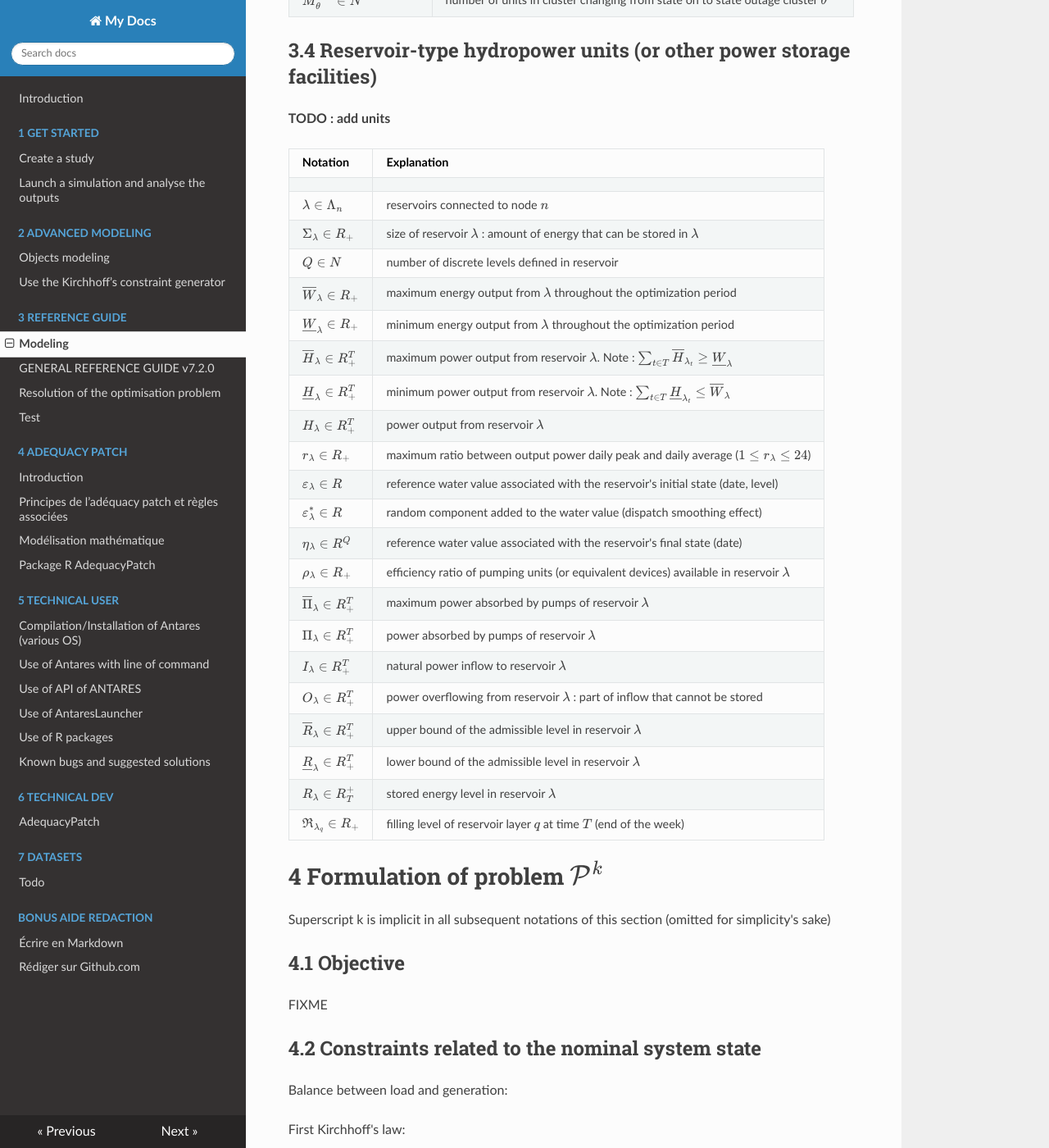
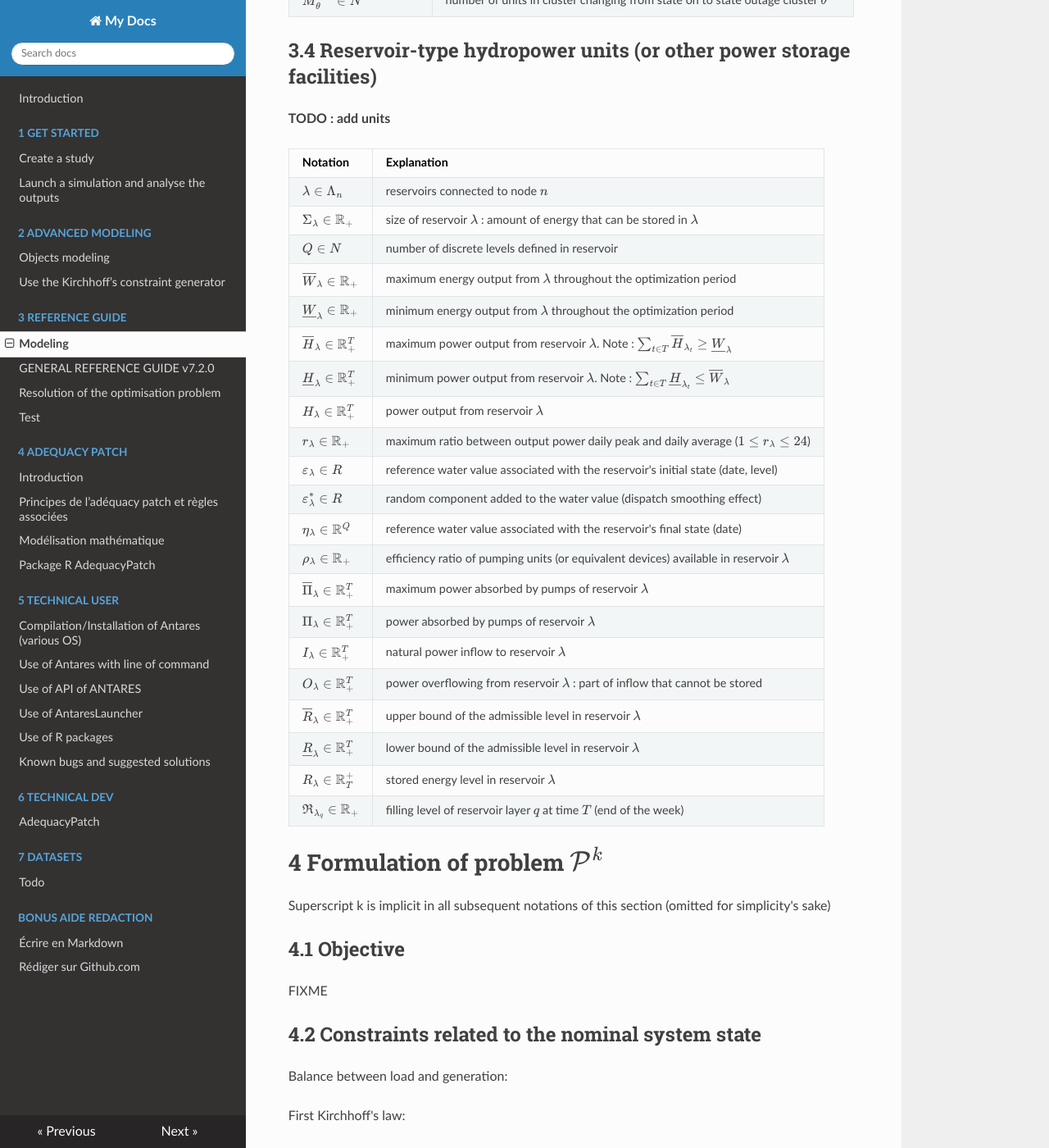
Before and after one commit to AntaresSimulatorTeam/antares-doc, an MkDocs documentation site: the page built from docs/3-reference-guide/modeling.md, in a window 1280 px wide and 1400 px high, scrolled down 7084 px. Shown: the whole window at 82% size. Built offline with MkDocs 1.6.1, drawn with Linux system fonts in a browser that asks for light colours; nearby versions of some CDN libraries; formulas are drawn with MathJax 3; some of the changed text lies outside the part shown.

Commit message:
Add \mathbb for R, N sets

```diff
--- a/docs/3-reference-guide/modeling.md
+++ b/docs/3-reference-guide/modeling.md
@@ -83,42 +83,42 @@ The next sections of this document develop the following subjects:
 ## 3.1 General notations
 **TODO : add units**
 
-| Notation             | Explanation                                                                                               |
-| ------------         | -------------                                                                                             |
-| \\( k \in  K \\)     | optimization periods (weeks) over which \\(P\\) and \\(P^k\\) are defined (omitted for simplicity)        |
-| \\(t \in T\\)        | individual time steps of any optimization period \\( k\in K\\) (hours of the week)                        |
-| \\(G(N,L)\\)         | undirected graph of the power system (connected)                                                          |
-| \\(n \in N\\)        | vertices of \\(G\\), \\(N\\) is an ordered set                                                            |
-| \\(l \in L\\)        | edges of \\(G\\)                                                                                          |
-| \\(A\\)              | incidence matrix of \\(G\\), dimension \\(N\times L\\)                                                    |
-| \\(g\\)              | spanning tree of \\(G\\)                                                                                  |
-| \\(C_g\\)            | cycle basis associated with \\(g\\), dimension \\(L\times (L+1-N)\\)                                      |
-| \\(L_n^+\subset L\\) | set of edges for which \\(n\\) is the upstream vertex                                                     |
-| \\(L_n^-\subset L\\) | set of edges for which \\(n\\) is the downstream vertex                                                   |
-| \\(u_l \in N\\)      | vertex upstream from \\(l\\)                                                                              |
-| \\(d_l \in N\\)      | vertex downstream from \\(l\\)                                                                            |
-| \\(u \cdot v\\)      | inner product of vectors \\(u\\) and \\(v\\)                                                              |
-| \\(u_\uparrow^p\\)   | vector resulting from the permutation on \\(u \in R^s\\) : $$ u\_\uparrow^p(i)=u(i+p\, \mathrm{mod}\,s)$$ |
+| Notation             | Explanation                                                                                                        |
+| ------------         | -------------                                                                                                      |
+| \\( k \in  K \\)     | optimization periods (weeks) over which \\(P\\) and \\(P^k\\) are defined (omitted for simplicity)                 |
+| \\(t \in T\\)        | individual time steps of any optimization period \\( k\in K\\) (hours of the week)                                 |
+| \\(G(N,L)\\)         | undirected graph of the power system (connected)                                                                   |
+| \\(n \in N\\)        | vertices of \\(G\\), \\(N\\) is an ordered set                                                                     |
+| \\(l \in L\\)        | edges of \\(G\\)                                                                                                   |
+| \\(A\\)              | incidence matrix of \\(G\\), dimension \\(N\times L\\)                                                             |
+| \\(g\\)              | spanning tree of \\(G\\)                                                                                           |
+| \\(C_g\\)            | cycle basis associated with \\(g\\), dimension \\(L\times (L+1-N)\\)                                               |
+| \\(L_n^+\subset L\\) | set of edges for which \\(n\\) is the upstream vertex                                                              |
+| \\(L_n^-\subset L\\) | set of edges for which \\(n\\) is the downstream vertex                                                            |
+| \\(u_l \in N\\)      | vertex upstream from \\(l\\)                                                                                       |
+| \\(d_l \in N\\)      | vertex downstream from \\(l\\)                                                                                     |
+| \\(u \cdot v\\)      | inner product of vectors \\(u\\) and \\(v\\)                                                                       |
+| \\(u_\uparrow^p\\)   | vector resulting from the permutation on \\(u \in \mathbb{R}^s\\) : $$ u\_\uparrow^p(i)=u(i+p\, \mathrm{mod}\,s)$$ |
 
 
 ## 3.2 Grid
 **TODO : add units**
 
-| Notation                             | Explanation                                                                                            |
-| ------------                         | -------------                                                                                          |
-| \\(C_l^+ \in R^T_+\\)                | initial transmission capacity from \\(u_l\\) to \\(d_l\\) (variable of \\(P\\) and \\(P^k\\))          |
-| \\( \overline{C}\_l^+ \in R^T\_+ \\) | maximum transmission capacity from \\(u_l\\) to \\(d_l\\) (variable of \\(P\\), not used in \\(P^k\\)) |
-| \\(C_l^- \in R^T_+\\)                | initial transmission capacity from \\(d_l\\) to \\(u_l\\) (variable of \\(P\\) and \\(P^k\\))          |
-| \\( \bar{C}^{-}\_l\in R^T\_{+} \\)   | maximum transmission capacity from \\(d_l\\) to \\(u_l\\) (variable of \\(P\\), not used in \\(P^k\\)) |
-| \\(\Psi_l \in R_+\\)                 | weekly cost of a maximum capacity investment                                                           |
-| \\(x_l \in [0,1]\\)                  | transmission capacity investment level                                                                 |
-| \\(F_l^+ \in R^T_+\\)                | power flow through \\(l\\), from \\(u_l\\) to \\(d_l\\)                                                |
-| \\(F_l^- \in R^T_+\\)                | power flow through \\(l\\), from \\(d_l\\) to \\(u_l\\)                                                |
-| \\(F_l\in R^T\\)                     | total power flow through \\(l\\), \\(F_l=F_l^+-F_l^-\\)                                                |
-| \\(\tilde{F}_t \in R^T\\)            | system flow snapshot at time \\(t\\)                                                                   |
-| \\(\gamma_l^+\in R^T\\)              | transmission cost through \\(l\\), from \\(u_l\\) to \\(d_l\\). Proportional to the power flow         |
-| \\(\gamma_l^-\in R^T\\)              | transmission cost through \\(l\\), from \\(d_l\\) to \\(u_l\\). Proportional to the power flow         |
-| \\(Z_l \in R\_+\\)                   | overall impedance of \\(l\\)                                                                           |
+| Notation                                      | Explanation                                                                                            |
+| ------------                                  | -------------                                                                                          |
+| \\(C_l^+ \in \mathbb{R}^T_+\\)                | initial transmission capacity from \\(u_l\\) to \\(d_l\\) (variable of \\(P\\) and \\(P^k\\))          |
+| \\( \overline{C}\_l^+ \in \mathbb{R}^T\_+ \\) | maximum transmission capacity from \\(u_l\\) to \\(d_l\\) (variable of \\(P\\), not used in \\(P^k\\)) |
+| \\(C_l^- \in \mathbb{R}^T_+\\)                | initial transmission capacity from \\(d_l\\) to \\(u_l\\) (variable of \\(P\\) and \\(P^k\\))          |
+| \\( \bar{C}^{-}\_l\in \mathbb{R}^T\_{+} \\)   | maximum transmission capacity from \\(d_l\\) to \\(u_l\\) (variable of \\(P\\), not used in \\(P^k\\)) |
+| \\(\Psi_l \in \mathbb{R}_+\\)                 | weekly cost of a maximum capacity investment                                                           |
+| \\(x_l \in [0,1]\\)                           | transmission capacity investment level                                                                 |
+| \\(F_l^+ \in \mathbb{R}^T_+\\)                | power flow through \\(l\\), from \\(u_l\\) to \\(d_l\\)                                                |
+| \\(F_l^- \in \mathbb{R}^T_+\\)                | power flow through \\(l\\), from \\(d_l\\) to \\(u_l\\)                                                |
+| \\(F_l\in \mathbb{R}^T\\)                     | total power flow through \\(l\\), \\(F_l=F_l^+-F_l^-\\)                                                |
+| \\(\tilde{F}_t \in \mathbb{R}^T\\)            | system flow snapshot at time \\(t\\)                                                                   |
+| \\(\gamma_l^+\in \mathbb{R}^T\\)              | transmission cost through \\(l\\), from \\(u_l\\) to \\(d_l\\). Proportional to the power flow         |
+| \\(\gamma_l^-\in \mathbb{R}^T\\)              | transmission cost through \\(l\\), from \\(d_l\\) to \\(u_l\\). Proportional to the power flow         |
+| \\(Z_l \in R\_+\\)                            | overall impedance of \\(l\\)                                                                           |
 
 ## 3.3 Thermal units
 **TODO : add units**
@@ -127,51 +127,50 @@ The next sections of this document develop the following subjects:
 | ------------                                                  | -------------                                                                          |
 | \\(\theta \in \Theta_n\\)                                     | thermal clusters (sets of identical units) installed in node \\(n\\)                   |
 | \\(\Theta\\)                                                  | set of all thermal clusters of the power system \\(\Theta = \cup_{n\in N} \Theta_n\\)  |
-| \\(\overline{P}\_\theta \in R^T_+\\)                          | maximum power output from cluster \\(\theta\\), depends on units availability          |
-| \\(\underline{P}\_\theta \in R^T_+\\)                         | mimimum power output from cluster \\(\theta\\), units availability allowing            |
-| \\(P_\theta \in R^T_+\\)                                      | power output from cluster \\(\theta\\)                                                 |
-| \\(\chi_\theta \in R^T\\)                                     | power output from cluster \\(\theta\\)                                                 |
-| \\(\sigma_\theta^+ \in R^T\\)                                 | startup cost of a single unit in cluster \\(\theta\\)                                  |
-| \\(\tau_\theta \in R^T\\)                                     | running unit in \\(\theta\\) : cost independent from output level (aka NoLoadHeatCost) |
-| \\(l_\theta \in R_+\\)                                        | unit in \\(\theta\\) : minimum stable power output when running                        |
-| \\(u_\theta \in R_+\\)                                        | unit in \\(\theta\\) : maximum net power output when running                           |
+| \\(\overline{P}\_\theta \in \mathbb{R}^T_+\\)                 | maximum power output from cluster \\(\theta\\), depends on units availability          |
+| \\(\underline{P}\_\theta \in \mathbb{R}^T_+\\)                | mimimum power output from cluster \\(\theta\\), units availability allowing            |
+| \\(P_\theta \in \mathbb{R}^T_+\\)                             | power output from cluster \\(\theta\\)                                                 |
+| \\(\chi_\theta \in \mathbb{R}^T\\)                            | power output from cluster \\(\theta\\)                                                 |
+| \\(\sigma_\theta^+ \in \mathbb{R}^T\\)                        | startup cost of a single unit in cluster \\(\theta\\)                                  |
+| \\(\tau_\theta \in \mathbb{R}^T\\)                            | running unit in \\(\theta\\) : cost independent from output level (aka NoLoadHeatCost) |
+| \\(l_\theta \in \mathbb{R}_+\\)                               | unit in \\(\theta\\) : minimum stable power output when running                        |
+| \\(u_\theta \in \mathbb{R}_+\\)                               | unit in \\(\theta\\) : maximum net power output when running                           |
 | \\(\Delta_\theta^+ \in \lbrace 1,\dots, \|T\|\rbrace\\)       | unit in \\(\theta\\) : minumum on time when running                                    |
 | \\(\Delta_\theta^- \in \lbrace1,\dots, \|T\|\rbrace\\)        | unit in \\(\theta\\) : minumum off time when not running                               |
 | \\(\Delta_\theta = \max(\Delta_\theta^-, \Delta_\theta^+) \\) | duration above which both state changes are allowed                                    |
-| \\(M_\theta \in N^T\\)                                        | number of running units in cluster \\(\theta\\)                                        |
-| \\(\overline{M}_\theta \in N^T\\)                             | maximum number of running units in cluster \\(\theta\\)                                |
-| \\(\underline{M}_\theta \in N^T\\)                            | minimum number of running units in cluster \\(\theta\\)                                |
-| \\(M_\theta^+ \in N^T\\)                                      | number of units in cluster changing from state off to state on in cluster \\(\theta\\) |
-| \\(M_\theta^- \in N^T\\)                                      | number of units in cluster changing from state on to state off in cluster \\(\theta\\) |
+| \\(M_\theta \in \mathbb{N}^T\\)                               | number of running units in cluster \\(\theta\\)                                        |
+| \\(\overline{M}_\theta \in \mathbb{N}^T\\)                    | maximum number of running units in cluster \\(\theta\\)                                |
+| \\(\underline{M}_\theta \in \mathbb{N}^T\\)                   | minimum number of running units in cluster \\(\theta\\)                                |
+| \\(M_\theta^+ \in \mathbb{N}^T\\)                             | number of units in cluster changing from state off to state on in cluster \\(\theta\\) |
+| \\(M_\theta^- \in \mathbb{N}^T\\)                             | number of units in cluster changing from state on to state off in cluster \\(\theta\\) |
 | \\(M_\theta^{--} \in N^T\\)                                   | number of units in cluster changing from state on to state outage cluster \\(\theta\\) |
 
 ## 3.4 Reservoir-type hydropower units (or other power storage facilities)
 **TODO : add units**
 
-| Notation                                | Explanation                                                                                                                          |
-| ------------                            | -------------                                                                                                                        |
-|                                         |                                                                                                                                      |
-| \\(\lambda \in \Lambda_n\\)             | reservoirs connected to node \\(n\\)                                                                                                 |
-| \\(\Sigma_\lambda \in R_+\\)            | size of reservoir \\(\lambda\\) : amount of energy that can be stored in \\(\lambda\\)                                               |
-| \\(Q\in N\\)                            | number of discrete levels defined in reservoir                                                                                       |
-| \\(\overline{W}\_\lambda \in R_+\\)     | maximum energy output from \\(\lambda\\) throughout the optimization period                                                          |
-| \\(\underline{W}\_\lambda \in R_+\\)    | minimum energy output from \\(\lambda\\) throughout the optimization period                                                          |
-| \\(\overline{H}\_\lambda \in R_+^T\\)   | maximum power output from reservoir \\(\lambda\\). Note : \\(\sum_{t\in T} \overline{H}\_{\lambda\_t} \geq \underline{W}\_\lambda\\) |
-| \\(\underline{H}\_\lambda \in R_+^T\\)  | minimum power output from reservoir \\(\lambda\\). Note : \\(\sum_{t\in T} \underline{H}\_{\lambda\_t} \leq \overline{W}\_\lambda\\) |
-| \\(H\_\lambda \in R_+^T\\)              | power output from reservoir \\(\lambda\\)                                                                                            |
-| \\(r\_\lambda \in R_+\\)                | maximum ratio between output power daily peak and daily average (\\(1 \leq r\_\lambda \leq 24\\))                                    |
-| \\(\varepsilon\_\lambda \in R\\)        | reference water value associated with the reservoir's initial state (date, level)                                                    |
-| \\(\varepsilon^*\_\lambda \in R\\)      | random component added to the water value (dispatch smoothing effect)                                                                |
-| \\(\eta\_\lambda \in R^Q\\)             | reference water value associated with the reservoir's final state (date)                                                             |
-| \\(\rho\_\lambda \in R_+\\)             | efficiency ratio of pumping units (or equivalent devices) available in reservoir \\(\lambda\\)                                       |
-| \\(\overline{\Pi}\_\lambda \in R_+^T\\) | maximum power absorbed by pumps of reservoir \\(\lambda\\)                                                                           |
-| \\(\Pi\_\lambda \in R_+^T\\)            | power absorbed by pumps of reservoir \\(\lambda\\)                                                                                   |
-| \\(I\_\lambda \in R^T_+\\)              | natural power inflow to reservoir \\(\lambda\\)                                                                                      |
-| \\(O\_\lambda \in R_+^T\\)              | power overflowing from reservoir \\(\lambda\\) : part of inflow that cannot be stored                                                |
-| \\(\overline{R}\_\lambda \in R_+^T\\)   | upper bound of the admissible level in reservoir \\(\lambda\\)                                                                       |
-| \\(\underline{R}\_\lambda \in R_+^T\\)  | lower bound of the admissible level in reservoir \\(\lambda\\)                                                                       |
-| \\(R\_\lambda \in R_T^+\\)              | stored energy level in reservoir \\(\lambda\\)                                                                                       |
-| \\(\mathfrak{R}\_{\lambda_q} \in R_+\\) | filling level of reservoir layer \\(q\\) at time \\(T\\) (end of the week)                                                           |
+| Notation                                         | Explanation                                                                                                                          |
+| ------------                                     | -------------
+| \\(\lambda \in \Lambda_n\\)                      | reservoirs connected to node \\(n\\)                                                                                                 |
+| \\(\Sigma_\lambda \in \mathbb{R}_+\\)            | size of reservoir \\(\lambda\\) : amount of energy that can be stored in \\(\lambda\\)                                               |
+| \\(Q\in N\\)                                     | number of discrete levels defined in reservoir                                                                                       |
+| \\(\overline{W}\_\lambda \in \mathbb{R}_+\\)     | maximum energy output from \\(\lambda\\) throughout the optimization period                                                          |
+| \\(\underline{W}\_\lambda \in \mathbb{R}_+\\)    | minimum energy output from \\(\lambda\\) throughout the optimization period                                                          |
+| \\(\overline{H}\_\lambda \in \mathbb{R}_+^T\\)   | maximum power output from reservoir \\(\lambda\\). Note : \\(\sum_{t\in T} \overline{H}\_{\lambda\_t} \geq \underline{W}\_\lambda\\) |
+| \\(\underline{H}\_\lambda \in \mathbb{R}_+^T\\)  | minimum power output from reservoir \\(\lambda\\). Note : \\(\sum_{t\in T} \underline{H}\_{\lambda\_t} \leq \overline{W}\_\lambda\\) |
+| \\(H\_\lambda \in \mathbb{R}_+^T\\)              | power output from reservoir \\(\lambda\\)                                                                                            |
+| \\(r\_\lambda \in \mathbb{R}_+\\)                | maximum ratio between output power daily peak and daily average (\\(1 \leq r\_\lambda \leq 24\\))                                    |
+| \\(\varepsilon\_\lambda \in R\\)                 | reference water value associated with the reservoir's initial state (date, level)                                                    |
+| \\(\varepsilon^*\_\lambda \in R\\)               | random component added to the water value (dispatch smoothing effect)                                                                |
+| \\(\eta\_\lambda \in \mathbb{R}^Q\\)             | reference water value associated with the reservoir's final state (date)                                                             |
+| \\(\rho\_\lambda \in \mathbb{R}_+\\)             | efficiency ratio of pumping units (or equivalent devices) available in reservoir \\(\lambda\\)                                       |
+| \\(\overline{\Pi}\_\lambda \in \mathbb{R}_+^T\\) | maximum power absorbed by pumps of reservoir \\(\lambda\\)                                                                           |
+| \\(\Pi\_\lambda \in \mathbb{R}_+^T\\)            | power absorbed by pumps of reservoir \\(\lambda\\)                                                                                   |
+| \\(I\_\lambda \in \mathbb{R}^T_+\\)              | natural power inflow to reservoir \\(\lambda\\)                                                                                      |
+| \\(O\_\lambda \in \mathbb{R}_+^T\\)              | power overflowing from reservoir \\(\lambda\\) : part of inflow that cannot be stored                                                |
+| \\(\overline{R}\_\lambda \in \mathbb{R}_+^T\\)   | upper bound of the admissible level in reservoir \\(\lambda\\)                                                                       |
+| \\(\underline{R}\_\lambda \in \mathbb{R}_+^T\\)  | lower bound of the admissible level in reservoir \\(\lambda\\)                                                                       |
+| \\(R\_\lambda \in \mathbb{R}_T^+\\)              | stored energy level in reservoir \\(\lambda\\)                                                                                       |
+| \\(\mathfrak{R}\_{\lambda_q} \in \mathbb{R}_+\\) | filling level of reservoir layer \\(q\\) at time \\(T\\) (end of the week)                                                           |
 
 
 # 4 Formulation of problem \\(\mathcal{P}^k\\)
```
